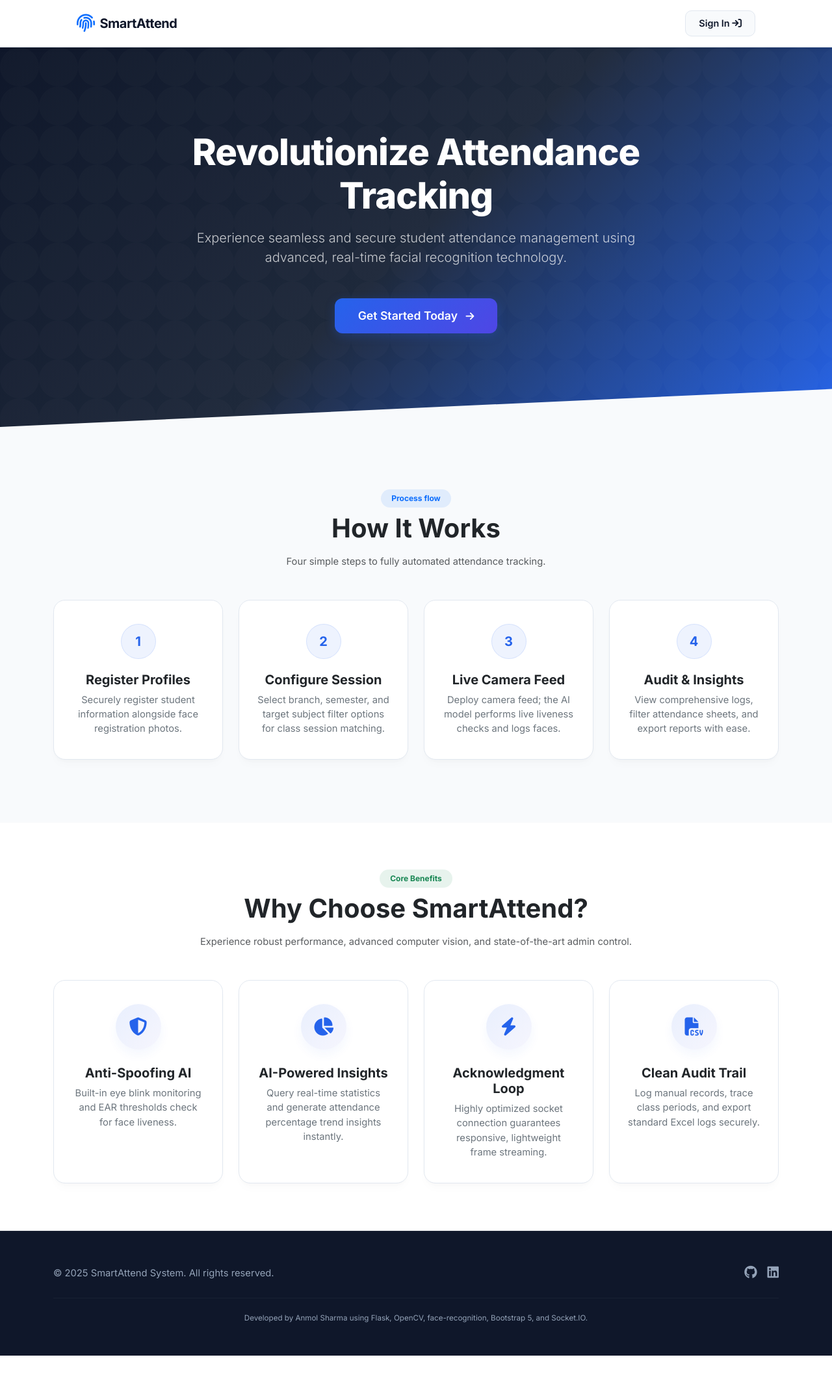
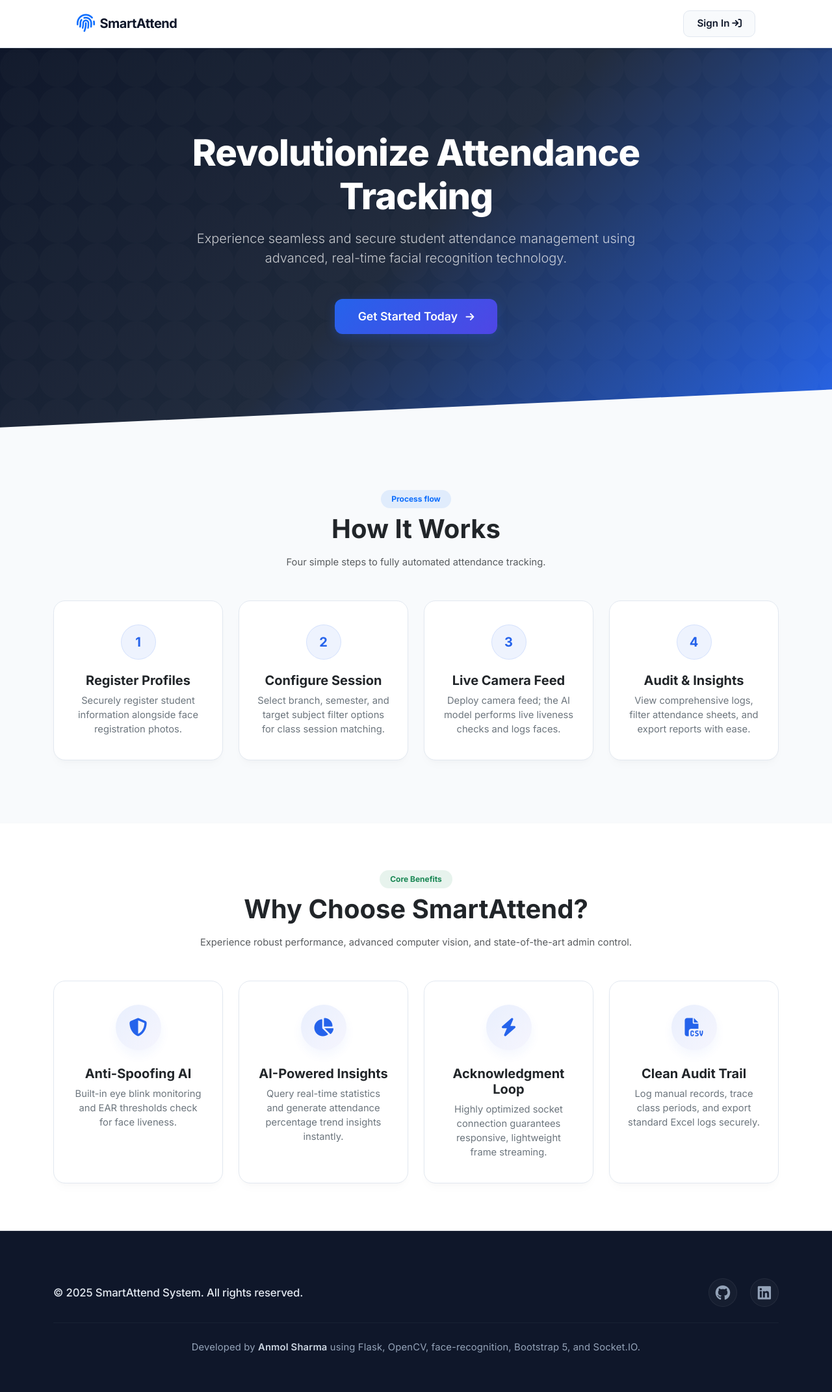
Before and after one commit to Anmol756/Advance-python-face-detecton-system, a Flask app: page /landing in a window 1280 px wide. Shown: the whole page at 65% size. Before the commit the page ends 2086 px from the top, so only its background shows below. Run offline with Flask 2, Linux system fonts and the light colour scheme.

Commit message:
remove unused modoles

```diff
--- a/app/templates/landing.html
+++ b/app/templates/landing.html
@@ -37,7 +37,8 @@
         }
 
         /* Override tiny small sizes to make them medium and highly readable */
-        small, .small {
+        small,
+        .small {
             font-size: 0.92rem !important;
         }
 
@@ -147,7 +148,7 @@
             border: 1px solid var(--border-color);
             color: var(--text-dark);
             font-weight: 600;
-            font-size: 0.9rem;
+            font-size: 0.95rem;
             padding: 0.5rem 1.25rem;
             border-radius: 10px;
             transition: all 0.25s ease;
@@ -160,19 +161,62 @@
             color: var(--primary);
         }
 
-        footer {
+        /* Premium Footer Styling */
+        footer.saas-footer {
             background-color: #0f172a;
             color: #94a3b8;
-            border-top: 1px solid rgba(255, 255, 255, 0.05);
+            border-top: 1px solid rgba(255, 255, 255, 0.08);
+            padding: 4.5rem 0 3.5rem 0;
+            font-family: 'Inter', sans-serif;
         }
 
-        footer a {
-            color: #94a3b8;
-            transition: color 0.2s ease;
+        footer.saas-footer .copyright-text {
+            font-size: 1.05rem;
+            font-weight: 500;
+            color: #e2e8f0;
+            letter-spacing: -0.01em;
+            line-height: 1.6;
         }
 
-        footer a:hover {
-            color: #f1f5f9;
+        footer.saas-footer .developer-text {
+            font-size: 0.925rem;
+            font-weight: 400;
+            color: #94a3b8;
+            line-height: 1.6;
+            letter-spacing: 0.01em;
+        }
+
+        footer.saas-footer .developer-text strong {
+            color: #cbd5e1;
+            font-weight: 600;
+        }
+
+        footer.saas-footer .social-links {
+            display: flex;
+            gap: 1.25rem;
+        }
+
+        footer.saas-footer .social-link-item {
+            color: #94a3b8;
+            font-size: 1.45rem;
+            transition: all 0.3s cubic-bezier(0.4, 0, 0.2, 1);
+            display: inline-flex;
+            align-items: center;
+            justify-content: center;
+            width: 44px;
+            height: 44px;
+            border-radius: 50%;
+            background-color: rgba(255, 255, 255, 0.03);
+            border: 1px solid rgba(255, 255, 255, 0.06);
+            text-decoration: none;
+        }
+
+        footer.saas-footer .social-link-item:hover {
+            color: #3b82f6;
+            background-color: rgba(59, 130, 246, 0.08);
+            border-color: rgba(59, 130, 246, 0.3);
+            transform: translateY(-3px);
+            box-shadow: 0 4px 12px rgba(59, 130, 246, 0.15);
         }
     </style>
 </head>
@@ -314,22 +358,26 @@
     </main>
 
     <!-- Footer -->
-    <footer class="w-full py-5 px-4 text-center">
+    <footer class="saas-footer px-4 text-center">
         <div class="container">
-            <div class="row justify-content-between align-items-center g-3">
+            <div class="row justify-content-between align-items-center g-4">
                 <div class="col-md-6 text-md-start">
-                    <span class="small font-weight-semibold">&copy; {{ now.year if now is defined else 2025 }}
+                    <span class="copyright-text">&copy; {{ now.year if now is defined else 2025 }}
                         SmartAttend System. All rights reserved.</span>
                 </div>
-                <div class="col-md-6 text-md-end d-flex justify-content-center justify-content-md-end gap-3 fs-5">
-                    <a href="https://github.com/Anmol756" target="_blank" rel="noopener noreferrer"><i
-                            class="fab fa-github"></i></a>
-                    <a href="https://www.linkedin.com/in/anmol-sharma-45215a296/" target="_blank"
-                        rel="noopener noreferrer"><i class="fab fa-linkedin"></i></a>
+                <div class="col-md-6 d-flex justify-content-center justify-content-md-end">
+                    <div class="social-links">
+                        <a href="https://github.com/Anmol756" target="_blank" rel="noopener noreferrer" class="social-link-item" aria-label="GitHub">
+                            <i class="fab fa-github"></i>
+                        </a>
+                        <a href="https://www.linkedin.com/in/anmol-sharma-45215a296/" target="_blank" rel="noopener noreferrer" class="social-link-item" aria-label="LinkedIn">
+                            <i class="fab fa-linkedin"></i>
+                        </a>
+                    </div>
                 </div>
             </div>
-            <div class="mt-4 pt-3 border-top border-secondary border-opacity-10 text-xs">
-                <span style="font-size: 0.725rem;">Developed by Anmol Sharma using Flask, OpenCV, face-recognition,
+            <div class="mt-4 pt-4 border-top border-secondary border-opacity-10">
+                <span class="developer-text">Developed by <strong>Anmol Sharma</strong> using Flask, OpenCV, face-recognition,
                     Bootstrap 5, and Socket.IO.</span>
             </div>
         </div>
--- a/requirements.txt
+++ b/requirements.txt
@@ -3,7 +3,6 @@ Flask-SocketIO>=5.3.0
 face_recognition>=1.3.0
 opencv-python>=4.6.0
 dlib>=19.24.0
-mediapipe>=0.9.0
 scipy>=1.9.0
 numpy>=1.22.0
 pytz>=2022.1
--- a/run.py
+++ b/run.py
@@ -1,6 +1,8 @@
 import os
 from app import create_app
 from app.extensions import socketio
+
+
 
 app = create_app()
 
```
Also changed, not shown: app/attendance/routes.py (+21 -4 lines), app/face_utils.py (+4 -37 lines), config.py (+0 -15 lines), documentation.md (+2 -2 lines), README.md, attendance.db, 3 other files.
